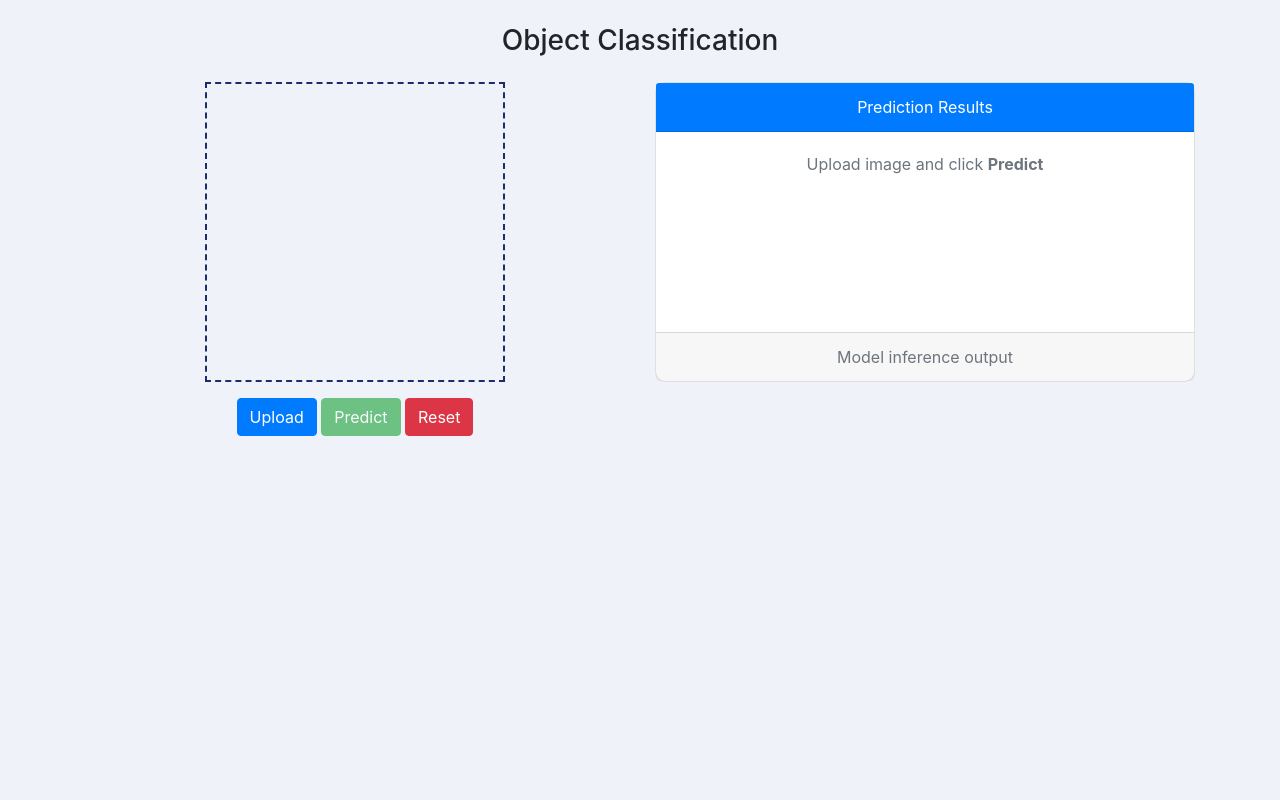
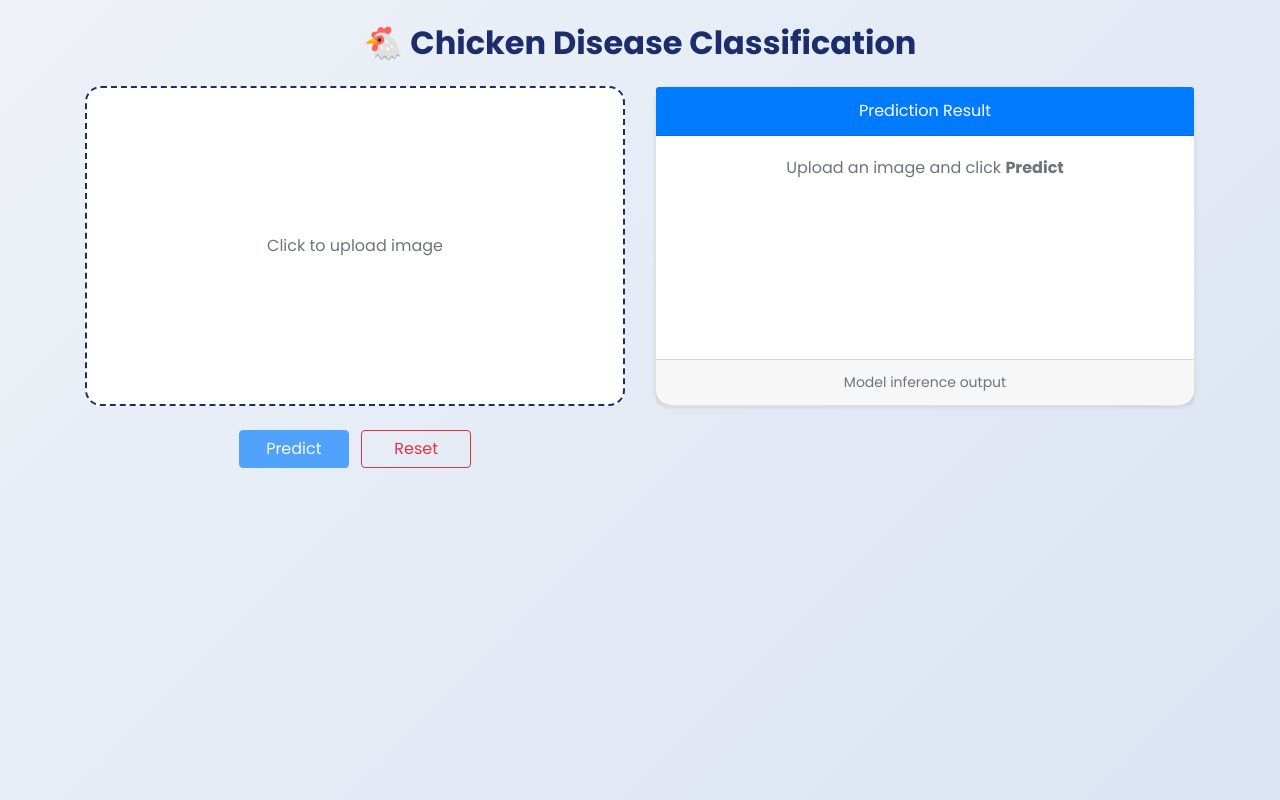
Before and after one commit to ayush190511/Coccidiosis-chicken-disease-classification, a Flask app: page / in a window 1280 px wide. Run offline with Flask 3, Linux system fonts and the light colour scheme; some libraries are stand-ins or nearby versions.

```diff
--- a/templates/index.html
+++ b/templates/index.html
@@ -2,69 +2,119 @@
 <html lang="en">
 <head>
 <meta charset="UTF-8">
-<title>Object Classification</title>
+<title>Chicken Disease Classification</title>
 <meta name="viewport" content="width=device-width, initial-scale=1">
 
-<link rel="stylesheet" href="https://maxcdn.bootstrapcdn.com/bootstrap/4.0.0/css/bootstrap.min.css">
+<link rel="stylesheet" href="https://cdnjs.cloudflare.com/ajax/libs/bootstrap/4.6.2/css/bootstrap.min.css">
+<link href="https://fonts.googleapis.com/css2?family=Poppins:wght@400;600;700&display=swap" rel="stylesheet">
 
 <style>
-body{background:#eff2f9}
+body{
+    font-family:'Poppins',sans-serif;
+    background:linear-gradient(135deg,#eef2f7,#dbe4f3);
+    min-height:100vh;
+}
 
-.image-part{
-    height:300px;width:300px;
+.app-title{
+    font-weight:700;
+    color:#1b2d6b;
+}
+
+.upload-box{
     border:2px dashed #1b2d6b;
-    margin:auto;
+    border-radius:16px;
+    height:320px;
+    display:flex;
+    align-items:center;
+    justify-content:center;
+    cursor:pointer;
+    background:#fff;
+    transition:.3s;
 }
-.image-part img{height:300px;width:300px;padding:5px}
+
+.upload-box:hover{
+    background:#f7f9fc;
+}
+
+.upload-box img{
+    max-height:280px;
+    border-radius:12px;
+}
+
+.action-btns button{
+    min-width:110px;
+}
 
 .result-card{
-    min-height:300px;
-    border-radius:10px;
+    border-radius:16px;
+    min-height:320px;
 }
 
 .prediction-label{
-    font-size:26px;
+    font-size:28px;
     font-weight:700;
+    margin-top:20px;
     color:#28a745;
-    margin-top:30px;
 }
 
 .prediction-badge{
-    font-size:16px;
-    padding:8px 14px;
+    font-size:15px;
+    padding:8px 16px;
 }
 
 #loading{
-    position:fixed;top:0;left:0;width:100%;height:100%;
-    background:rgba(255,255,255,.7);z-index:9999;
+    position:fixed;
+    inset:0;
+    background:rgba(255,255,255,.75);
+    z-index:9999;
+    display:none;
 }
+
 .loader{
-    border:8px solid #eee;border-top:8px solid #007bff;
-    border-radius:50%;width:60px;height:60px;
-    position:absolute;top:50%;left:50%;
+    width:60px;
+    height:60px;
+    border:6px solid #ddd;
+    border-top:6px solid #1b2d6b;
+    border-radius:50%;
+    position:absolute;
+    top:50%;
+    left:50%;
     transform:translate(-50%,-50%);
     animation:spin 1s linear infinite;
 }
-@keyframes spin{100%{transform:rotate(360deg)}}
+
+@keyframes spin{
+    to{transform:translate(-50%,-50%) rotate(360deg)}
+}
+
+.footer-text{
+    font-size:14px;
+    color:#6c757d;
+}
 </style>
 </head>
 
 <body>
-<div class="container mt-4">
-<h3 class="text-center mb-4">Object Classification</h3>
+
+<div class="container py-4">
+    <h2 class="text-center app-title mb-4">
+        🐔 Chicken Disease Classification
+    </h2>
 
     <div class="row">
 
         <!-- LEFT -->
-<div class="col-md-6 text-center">
-    <div class="image-part">
+        <div class="col-md-6 mb-4 text-center">
+            <div class="upload-box" id="uload">
+                <span class="text-muted">
+                    Click to upload image
+                </span>
                 <img id="photo" style="display:none"/>
             </div>
 
-    <div class="mt-3">
-        <button class="btn btn-primary" id="uload">Upload</button>
-        <button class="btn btn-success" id="send" disabled>Predict</button>
-        <button class="btn btn-danger" id="reset">Reset</button>
+            <div class="action-btns mt-4">
+                <button class="btn btn-primary mr-2" id="send" disabled>Predict</button>
+                <button class="btn btn-outline-danger" id="reset">Reset</button>
             </div>
 
             <input type="file" id="fileinput" hidden>
@@ -72,19 +122,19 @@ body{background:#eff2f9}
         </div>
 
         <!-- RIGHT -->
-<div class="col-md-6">
-<div class="card result-card shadow">
+        <div class="col-md-6 mb-4">
+            <div class="card result-card shadow-sm">
                 <div class="card-header bg-primary text-white text-center">
-        Prediction Results
+                    Prediction Result
                 </div>
 
                 <div class="card-body text-center">
                     <div class="res-part text-muted">
-            Upload image and click <b>Predict</b>
+                        Upload an image and click <b>Predict</b>
                     </div>
                 </div>
 
-    <div class="card-footer text-center text-muted">
+                <div class="card-footer text-center footer-text">
                     Model inference output
                 </div>
             </div>
@@ -93,7 +143,7 @@ body{background:#eff2f9}
     </div>
 </div>
 
-<div id="loading" style="display:none">
+<div id="loading">
     <div class="loader"></div>
 </div>
 
@@ -107,7 +157,8 @@ $("#uload").click(()=>$("#fileinput").click());
 $("#reset").click(()=>{
     base_data="";
     $("#photo").hide();
-    $(".res-part").html("Upload image and click <b>Predict</b>");
+    $(".upload-box span").show();
+    $(".res-part").html("Upload an image and click <b>Predict</b>");
     $("#send").prop("disabled",true);
 });
 
@@ -115,6 +166,7 @@ $("#fileinput").change(function(){
     const reader=new FileReader();
     reader.onload=e=>{
         $("#photo").attr("src",e.target.result).show();
+        $(".upload-box span").hide();
         base_data=e.target.result.split(",")[1];
         $("#send").prop("disabled",false);
     };
@@ -131,14 +183,12 @@ $("#send").click(()=>{
         data:JSON.stringify({image:base_data}),
         success:function(res){
             $("#loading").hide();
-            console.log("SERVER RESPONSE:", res);
 
-            // ✅ YOUR EXACT RESPONSE FORMAT
             const predictionText = res[0].image;
 
             const html = `
                 <span class="badge badge-success prediction-badge">
-                    Detected
+                    Prediction
                 </span>
                 <div class="prediction-label">
                     ${predictionText}
@@ -150,11 +200,12 @@ $("#send").click(()=>{
         error:function(){
             $("#loading").hide();
             $(".res-part").html(
-                "<span class='text-danger'>Server error</span>"
+                "<span class='text-danger'>Server error. Try again.</span>"
             );
         }
     });
 });
 </script>
+
 </body>
 </html>
```
Also changed, not shown: .github/workflows/main.yaml (deleted), README.md, images/healthy.png (added), images/infected.png (added), inputImage.jpg (added). Lines whose indentation alone changed are shown as unchanged.
